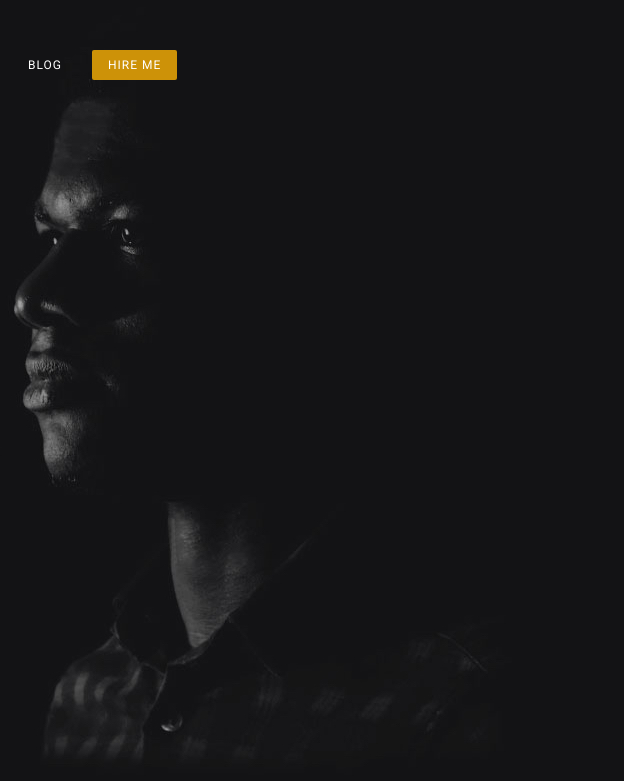
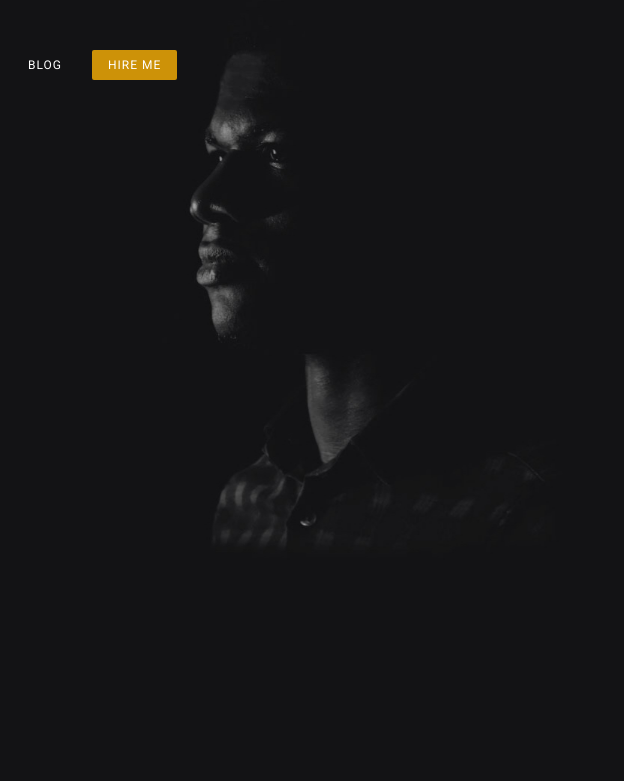
Before and after one commit to denzildoyle/Personal-Website, a plain HTML site: page index.html in a window 1280 px wide. Shown: the top 781 px of the page, 656-1280 px from the left. Drawn offline with nearby package versions, Linux system fonts and the light colour scheme.

Commit message:
Enlarge background image

```diff
--- a/index.html
+++ b/index.html
@@ -42,6 +42,7 @@
     </head>
 
     <body>
+        <img class="bg-img" src="images/denzildoyle.jpg">
         <nav>
             <div class="container-fluid">
                 <div class="col-md-7 col-md-offset-1">
@@ -297,5 +298,11 @@
         <!-- JavaScript plugins comes here -->
         <script src="https://code.jquery.com/jquery-1.11.2.min.js"></script>
         <script src="js/bootstrap.min.js"></script>
+        <script type="text/javascript">
+                 $(document).ready(function() {
+    $(".bg-img").addClass("enlarged");
+});
+        </script>
+
     </body>
 </html>
--- a/sass/styles.scss
+++ b/sass/styles.scss
@@ -21,11 +21,32 @@
 
 body{
 	background-color: #131315;
-    background-image: url('../images/denzildoyle.jpg');
+    background-image: url('../');
     background-repeat: no-repeat;
     background-position: right top;
     background-attachment: fixed;
+    background-size:auto;
 }
+
+.bg-img{
+	position: fixed;
+	width: 45%;
+	height: auto;
+	right: 0;
+	top: 0;
+	transition:all 10s;
+	-webkit-transition:all 10s;
+    -moz-transition:all 10s;
+    -o-transition:all 10s;
+    transition:all 10s;
+}
+
+.bg-img.enlarged{
+   transform: scale(1,1);
+   -webkit-transform: scale(1.1);
+}
+
+/*.bg-img:hover{ ; }*/
 
 body,html{
 	width: 100%;
```
Also changed, not shown: css/styles.css.
